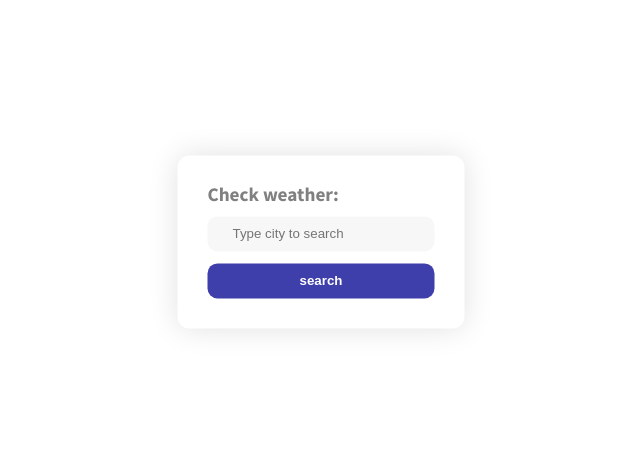
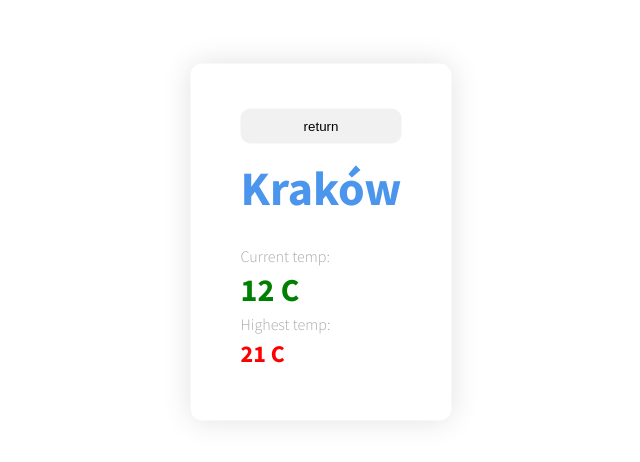
Before and after one commit to kacwojdev/weatherapp, a plain HTML site: page index.html in a window 1280 px wide. Shown: the part 158-620 px from the top of the page, without its empty margins (319-959 px from the left). Drawn offline with Linux system fonts and the light colour scheme.

Commit message:
Styled weather forecast view with highest and current temperature. Added also comments for better readability.

```diff
--- a/css/main.css
+++ b/css/main.css
@@ -1,3 +1,4 @@
+/* Global styles */
 body {
     font-family: 'Source Sans Pro', sans-serif;
     background-color: white;
@@ -6,6 +7,9 @@ body {
     width: 100vw;
 }
 
+button { cursor: pointer; }
+
+/* Weather info component box  */
 .weather-info {
     position: absolute;
     top: 50%;
@@ -19,12 +23,59 @@ body {
     border-radius: 12px;
 }
 
+/* Weather Forecast View */
 .weather-info__forecast-view {
-    display: none;
+    display: flex;
+    flex-direction: column;
+    padding: 15px 20px;
+}
+
+.weather-info__forecast-view button {
+    border: none;
+    border-radius: 10px;
+    padding: 10px;
+    background-color: #f1f1f1;
+}
+
+.weather-info__forecast-view button:hover {
+    background-color: #e7e7e7;
+}
+
+/* Weather City Component */
+.weather-info__city {
+    margin: 20px auto;
+}
+
+.weather-info__city h1 {
+    color: rgb(75, 150, 236);
+    font-size: 3em;
+    font-weight: 700;
+}
+
+.weather-info__temperatures {
+    color: #aaa7a7;
+    font-size: 1em;
+    font-weight: 200;
+}
+
+.weather-info__temperatures h2, .weather-info__temperatures p {
+    margin: 10px auto;
+}
+
+.weather-info__temperatures h2 {
+    font-size: 2em;
+    font-weight: 700;
+    color: green;
+}
+
+.weather-info__temperatures p {
+    font-size: 1.5em;
+    font-weight: 700;
+    color: red;
 }
 
 .weather-info__search-view {
-    display: flex;
+    display: none;
     flex-direction: column;
 }
 
@@ -58,5 +109,4 @@ body {
 
 .weather-info__search-view button:hover {
     background-color: rgba(63, 63, 172, 0.75);
-    cursor: pointer;
 }
--- a/index.html
+++ b/index.html
@@ -25,13 +25,13 @@
                 <button class="weather-info__btn-return" id="returnToSearchBtn">return</button>
 
                 <div class="weather-info__city">
-                    <h1 id="weatherCity"></h1>
+                    <h1 id="weatherCity">Kraków</h1>
                     <img id="weatherIcon" />
                 </div>
 
                 <div class="weather-info__temperatures">
-                    <h2 id="weatherCurrentTemp"></h2>
-                    <p id="weatherMaxTemp"></p>
+                    Current temp:<h2 id="weatherCurrentTemp">12 C</h2>
+                   Highest temp: <p id="weatherMaxTemp">21 C</p>
                 </div>
             </div>
         </section>
```
